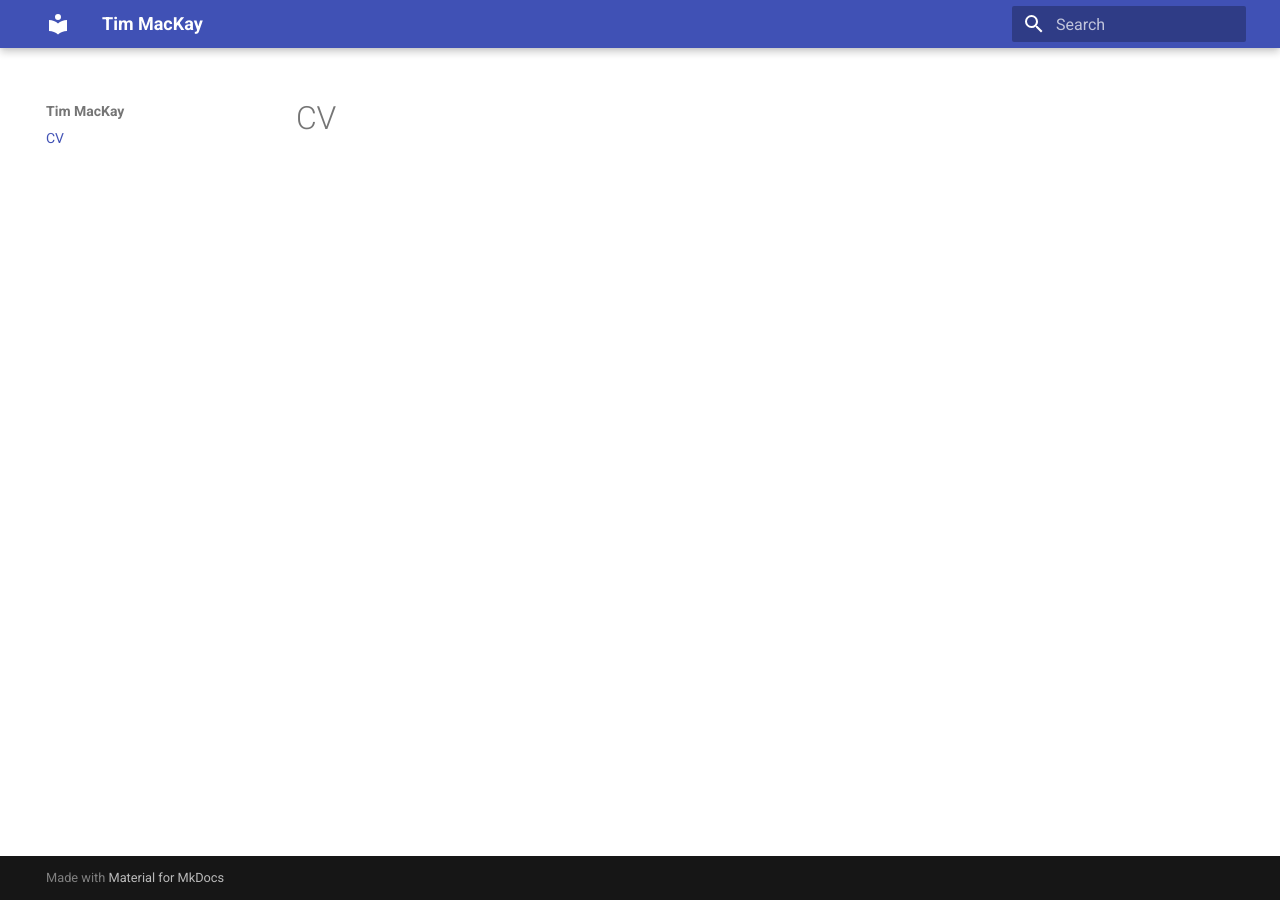
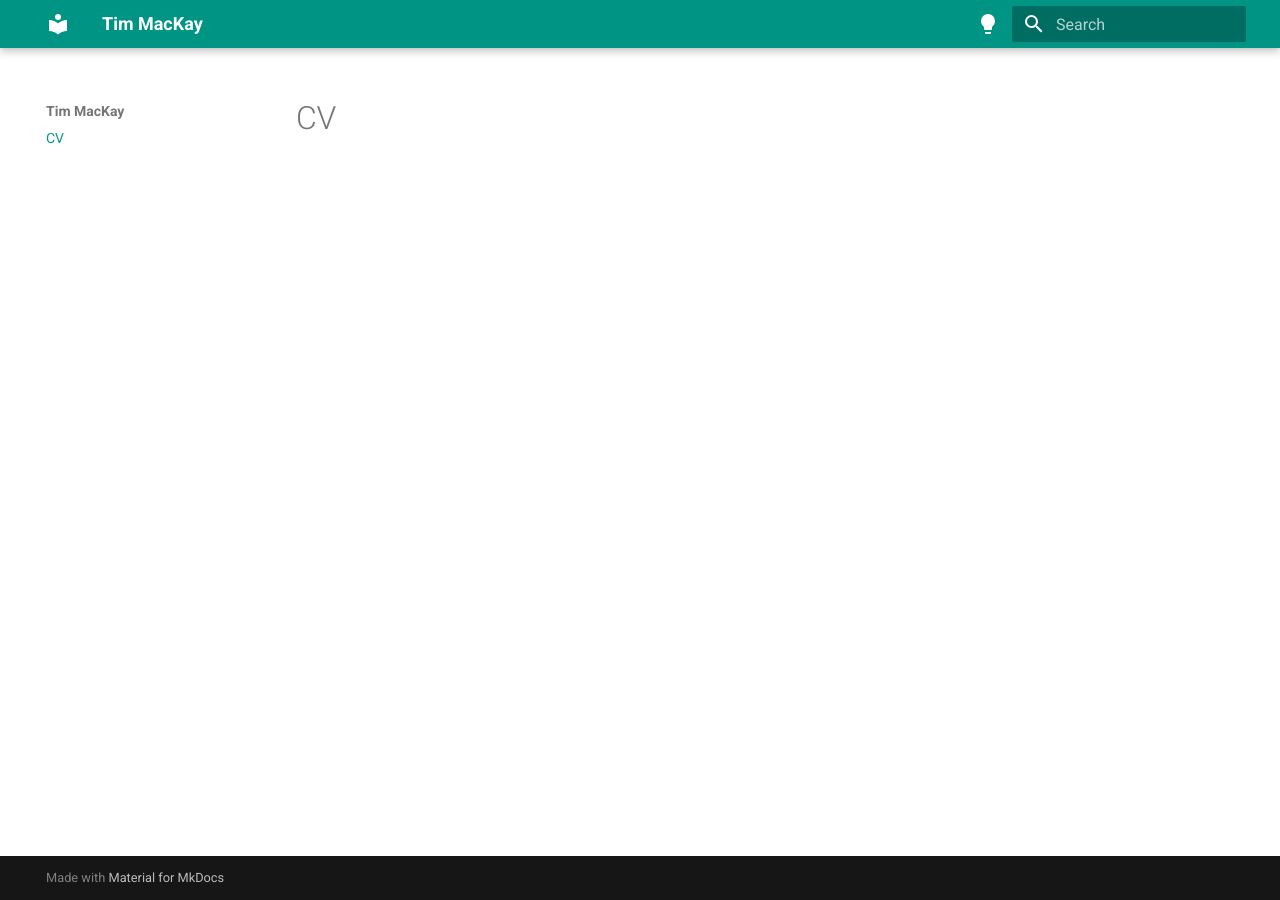
Before and after one commit to simplytim42/simplytim42.github.io, an MkDocs documentation site: the page built from docs/index.md, in a window 1280 px wide. Built offline with MkDocs 1.6.1 and Material for MkDocs 9.7.7, drawn with Linux system fonts in a browser that asks for light colours.

Commit message:
Add light and dark mode palettes to the material theme

```diff
--- a/mkdocs.yml
+++ b/mkdocs.yml
@@ -3,3 +3,21 @@ site_name: Tim MacKay
 theme:
   name: material
   language: en
+  palette:
+    # palette toggle for light mode
+    - media: "(prefers-color-scheme: light)"
+      scheme: default
+      toggle:
+        name: light mode
+        icon: material/lightbulb
+      primary: teal
+      accent: teal
+
+    # palette toggle for dark mode
+    - media: "(prefers-color-scheme: dark)"
+      scheme: slate
+      toggle:
+        name: dark mode
+        icon: material/lightbulb-outline
+      primary: teal
+      accent: teal
```
